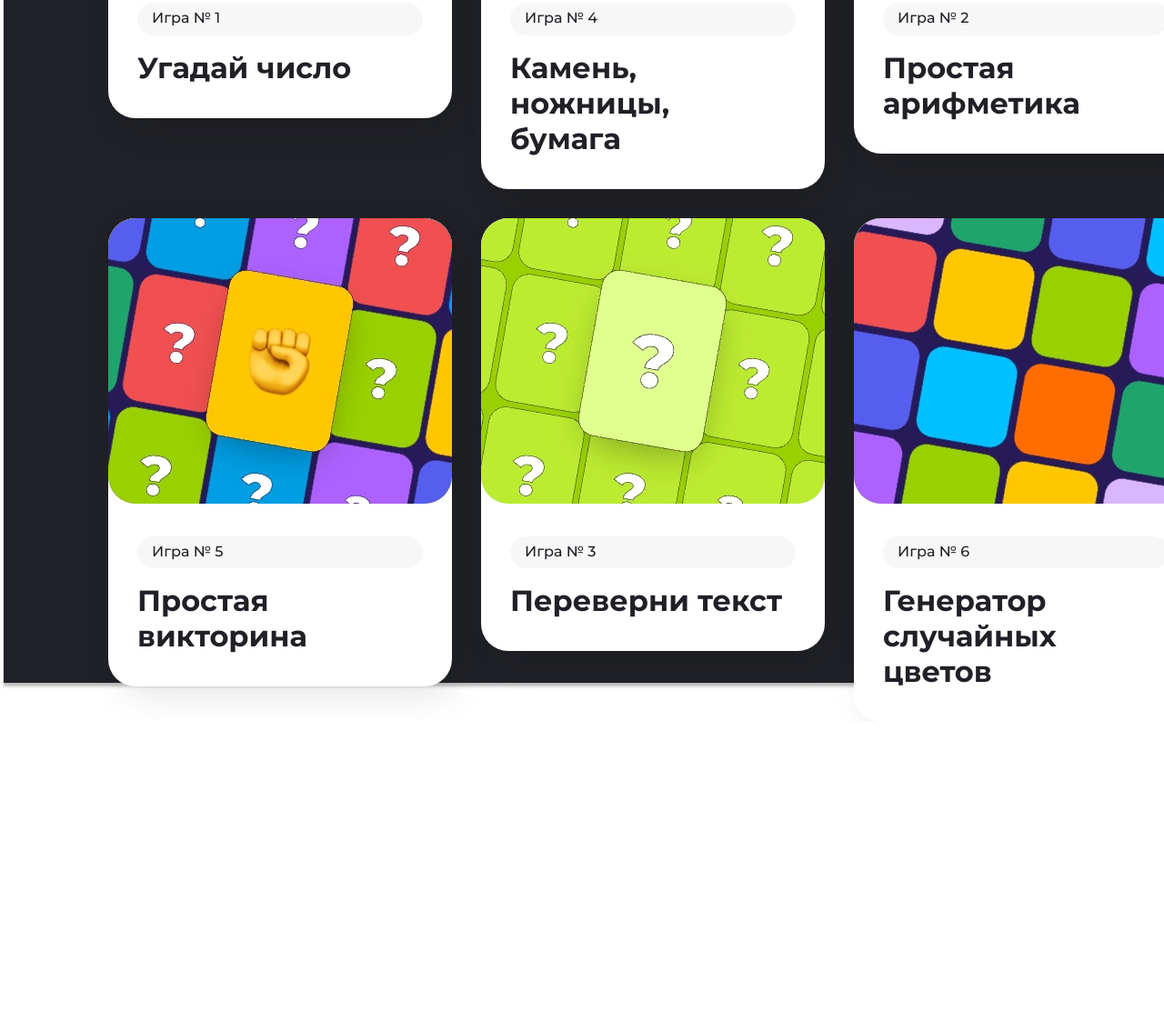
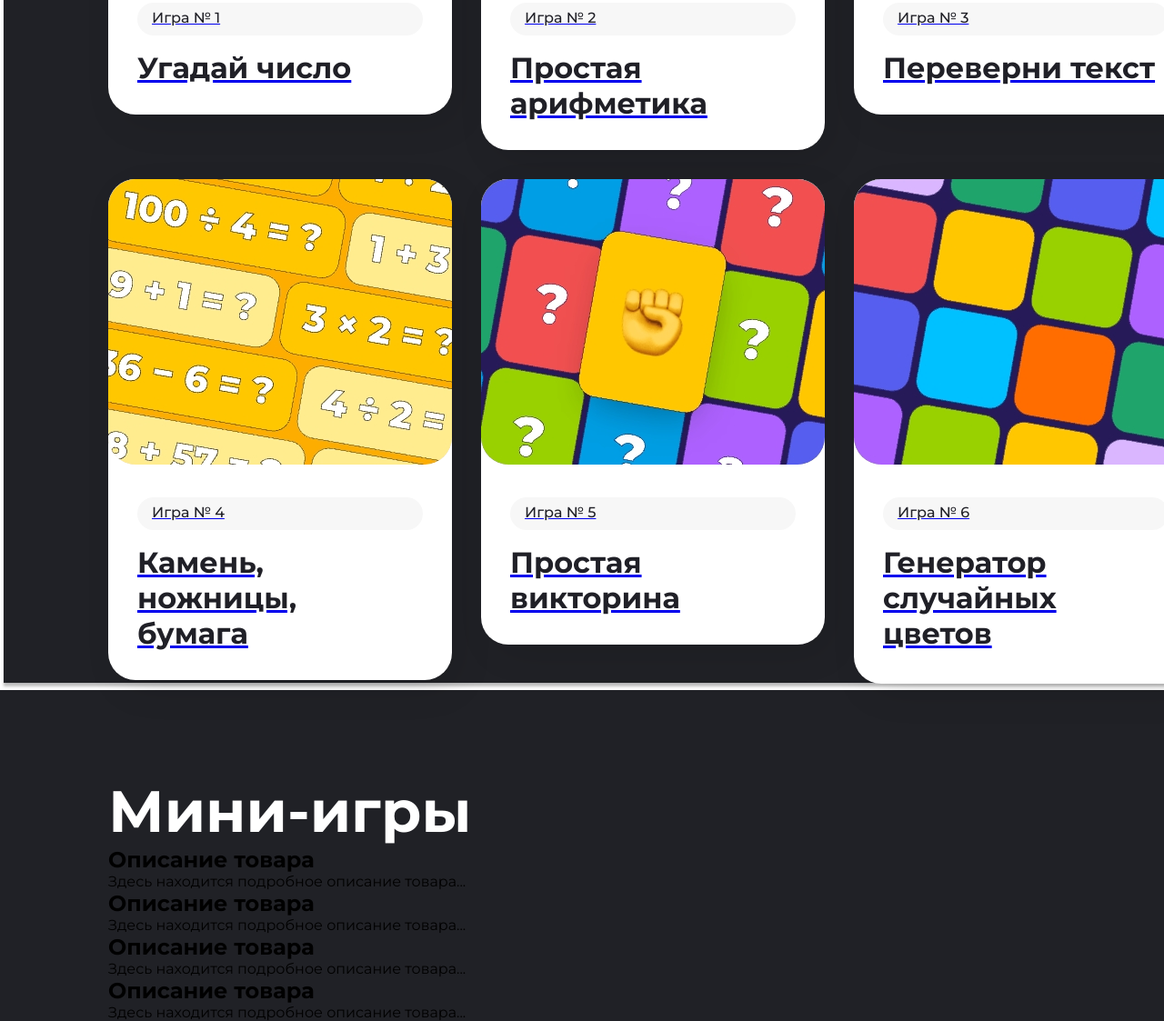
Before and after one commit to metr1cs/2-nd-course-hw., a website: page index.html in a window 1280 px wide. Shown: the part 1511-2634 px from the top of the page at 91% size. Before the commit the page ends 2305 px from the top, so only its background shows below. Drawn offline with Linux system fonts and the light colour scheme.

Commit message:
добавил блок description, создал карточки и добавил плавное перемещение к нужной карточке по ссылке

```diff
--- a/_cart.scss
+++ b/_cart.scss
@@ -3,8 +3,8 @@
   box-shadow: 10px 12.61px 42.25px -7.57px rgba(0, 0, 0, 0.13);
   background: rgb(255, 255, 255);
   width: 378px;
-height: 100%;
   transition: transform 0.3s ease;
+
 
   &:hover{
     transform: scale(1.1);
@@ -21,7 +21,7 @@ height: 100%;
     font-weight: 500;
     line-height: 110%;
     text-align: left;
-    border-radius: 52px;
+    border-radius: 53px;
     background: rgb(247, 247, 247);
     padding: 8px 16px 10px 16px;
   }
@@ -36,4 +36,23 @@ height: 100%;
   &__content{
     padding: 32px 32px 36px 32px;
   }
+  &-1{
+    height: 473px;
+
+  }
+  &-2{
+    height: 512px;
+  }
+  &-3{
+    height: 473px;
+  }
+  &-4{
+    height: 551px;
+  }
+  &-5{
+    height: 512px;
+  }
+  &-6{
+    height: px;
+  }
 }
--- a/_content.scss
+++ b/_content.scss
@@ -26,11 +26,12 @@
     margin-top: 24px;
   }
   &__cart{
-    display: flex;
-    flex-wrap: wrap;
-    column-gap: 32px;
-    row-gap: 32px;
-    margin-top: 72px;
+   display: flex;
+   flex-wrap: wrap;
+   margin-top: 72px;
+   gap: 32px;
+
+
   }
   &__position{
     display: flex;
--- /dev/null
+++ b/_product.scss
@@ -0,0 +1,26 @@
+.product{
+    background: url(./image/back-product.jpeg);
+    background-repeat: no-repeat;
+    background-size: cover;
+    &__form{
+        padding-left: 119px;
+        padding-top: 94px;
+        row-gap: 32px;
+      }
+    &__title{
+        color: rgb(255, 255, 255);
+        font-family: Montserrat;
+        font-size: 64px;
+        font-weight: 700;
+        line-height: 78px;
+        letter-spacing: 0px;
+        text-align: left;
+    }
+    &-description{
+        border-radius: 30px;
+        box-shadow: 0px 20px 67px -12px rgba(0, 0, 0, 0.13);
+        background: rgb(255, 255, 255);
+        width: 1200px;
+        height: 500px;
+    }
+}
--- a/index.html
+++ b/index.html
@@ -26,49 +26,82 @@
             <p class="content__text">В моей коллекции представлено 6 игр на разные темы.<br>Игры несложные — в них может поиграть каждый.<br>
                 Все игры доступны для пользования.</p>
             <div class="content__cart">
-                    <article class="cart">
+                <a href="#product-description" class="product-card">
+                    <article class="cart cart-1">
                         <img class="cart__image" src="./image/game-1.jpeg" alt="">
                             <div class="cart__content">
                                 <h3 class="cart__text">Игра № 1</h3>
                                 <h2 class="cart__title">Угадай число</h2>
                             </div>
                     </article>
-                    <article class="cart">
+                </a>
+                <a href="#product-description" class="product-card">
+                    <article class="cart cart-2">
+                        <img class="cart__image" src="./image/game-3.jpeg" alt="">
+                        <div class="cart__content">
+                            <h3 class="cart__text">Игра № 2</h3>
+                            <h2 class="cart__title">Простая арифметика</h2>
+                        </div>
+                    </article>
+                </a>
+                <a href="#product-description" class="product-card">
+                        <article class="cart cart-3">
+                        <img class="cart__image" src="./image/game-5.jpeg" alt="">
+                        <div class="cart__content">
+                            <h3 class="cart__text">Игра № 3</h3>
+                            <h2 class="cart__title">Переверни текст</h2>
+                        </div>
+                    </article>
+                </a>
+                <a href="#product-description" class="product-card">
+                    <article class="cart cart-4">
                         <img class="cart__image" src="./image/game-2.jpeg" alt="">
                         <div class="cart__content">
                             <h3 class="cart__text">Игра № 4</h3>
                             <h2 class="cart__title">Камень,<br>ножницы,<br>бумага</h2>
                         </div>
                     </article>
-                    <article class="cart">
-                        <img class="cart__image" src="./image/game-3.jpeg" alt="">
-                        <div class="cart__content">
-                            <h3 class="cart__text">Игра № 2</h3>
-                            <h2 class="cart__title">Простая арифметика</h2>
-                        </div>
-                    </article>
-                    <article class="cart">
+                </a>
+                <a href="#product-description" class="product-card">
+                    <article class="cart cart-5">
                         <img class="cart__image" src="./image/game-4.jpeg" alt="">
                         <div class="cart__content">
                             <h3 class="cart__text">Игра № 5</h3>
                             <h2 class="cart__title">Простая<br>викторина</h2>
                         </div>
                     </article>
-                    <article class="cart cart--three">
-                        <img class="cart__image" src="./image/game-5.jpeg" alt="">
-                        <div class="cart__content">
-                            <h3 class="cart__text">Игра № 3</h3>
-                            <h2 class="cart__title">Переверни текст</h2>
-                        </div>
-                    </article>
-                    <article class="cart">
+                </a>
+                <a href="#product-description" class="product-card">
+                    <article class="cart cart-6">
                         <img class="cart__image" src="./image/game-6.jpeg" alt="">
                         <div class="cart__content">
                             <h3 class="cart__text">Игра № 6</h3>
                             <h2 class="cart__title">Генератор <br> случайных <br>цветов</h2>
                         </div>
                     </article>
+                </a>
             </div>
+        </div>
+    </div>
+    <div class="product">
+        <div class="product__form">
+            <h1 class="product__title">Мини-игры</h1>
+            <section class="product__description" id="product-description">
+                <h2>Описание товара</h2>
+                <p>Здесь находится подробное описание товара...</p>
+            </section>
+            <section class="product__description" id="product-description">
+                <h2>Описание товара</h2>
+                <p>Здесь находится подробное описание товара...</p>
+            </section>
+            <section class="product__description" id="product-description">
+                <h2>Описание товара</h2>
+                <p>Здесь находится подробное описание товара...</p>
+            </section>
+            <section class="product__description" id="product-description">
+                <h2>Описание товара</h2>
+                <p>Здесь находится подробное описание товара...</p>
+            </section>
         </div>
     </div>
 <footer>
--- a/style.scss
+++ b/style.scss
@@ -1,4 +1,4 @@
-@import 'header','footer','content','cart';
+@import 'header','footer','content','cart','product';
 
 *{
   margin: 0;
@@ -7,6 +7,9 @@
 body{
   font-family: "Montserrat", sans-serif;
 }
+html {
+  scroll-behavior: smooth;
+}
 .center{
   padding-left: 124px;
 }
```
Also changed, not shown: image/back-product.jpeg (added), style.css, 1 other file.
